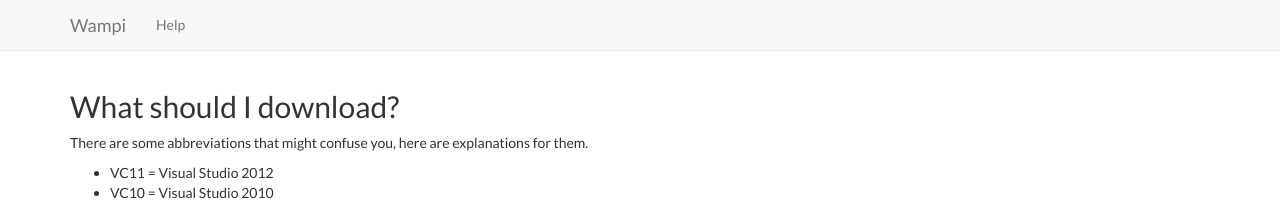
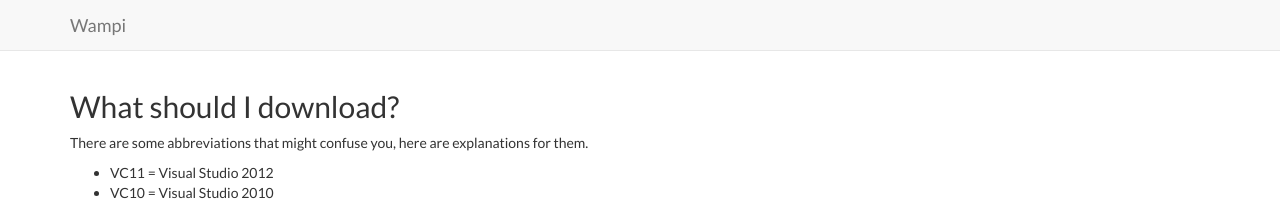
Before and after one commit to dogancelik/wampi, a Jekyll site: the page built from help.html, in a window 1280 px wide. Shown: the top 205 px of the page. Built offline with Jekyll 4.4.1, drawn with Linux system fonts in a browser that asks for light colours; nearby versions of some CDN libraries.

Commit message:
Removed help

```diff
--- a/_includes/header.html
+++ b/_includes/header.html
@@ -1,10 +1,5 @@
 <nav class="navbar navbar-default navbar-fixed-top" role="navigation">
   <div class="container">
     <a href="{{ "/index.html" | prepend: site.baseurl }}" class="navbar-brand">{{ site.base_title }}</a>
-    <div class="collapse navbar-collapse" id="navbar-collapse">
-      <ul class="nav navbar-nav">
-        <li><a href="{{ "/help.html" | prepend: site.baseurl }}">Help</a></li>
-      </ul>
-    </div>
   </div>
 </nav>
--- a/index.html
+++ b/index.html
@@ -56,4 +56,9 @@ title: Home
       </ul>
     </div>
   </div>
+
+  <div class="row col-md-12">
+    <h2>Help</h2>
+    <p>If you need any help, <a href="https://github.com/dogancelik/wampi/wiki/Help">check out the wiki here</a></p>
+  </div>
 </div>
```
